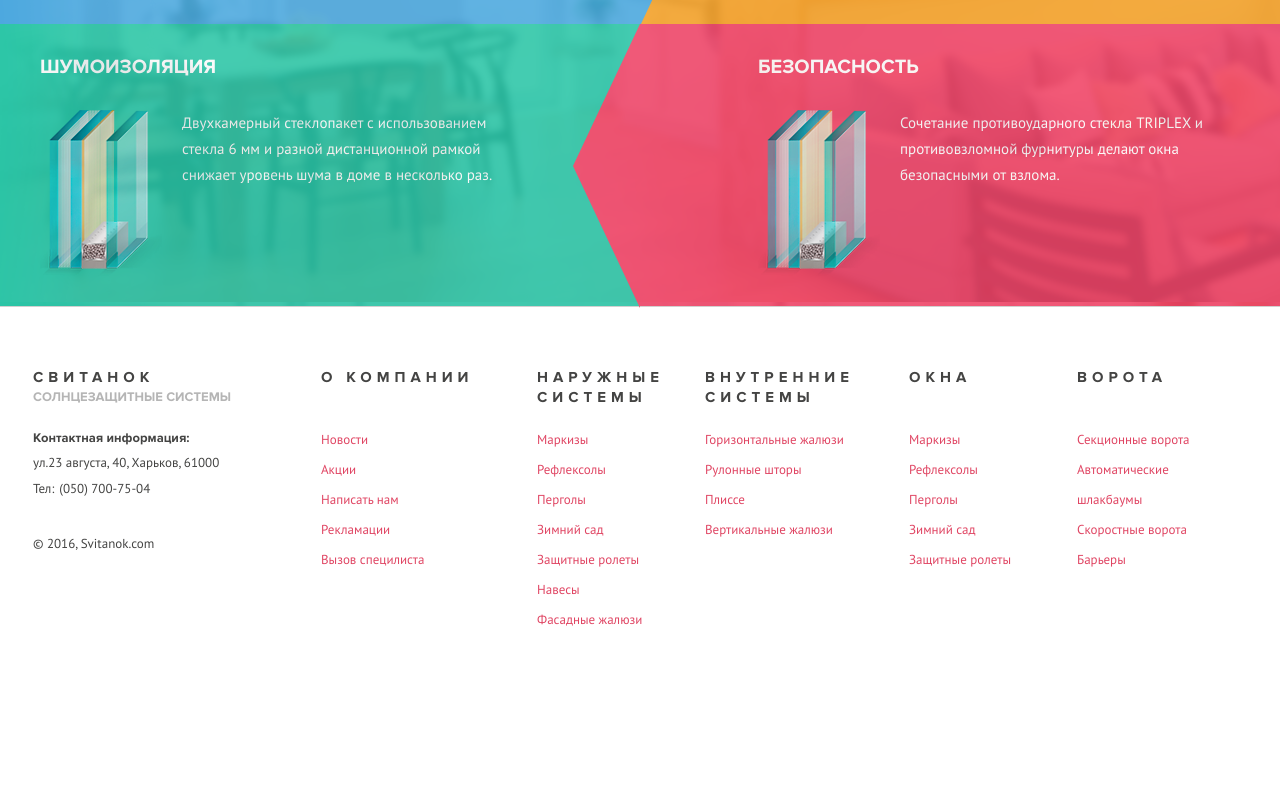
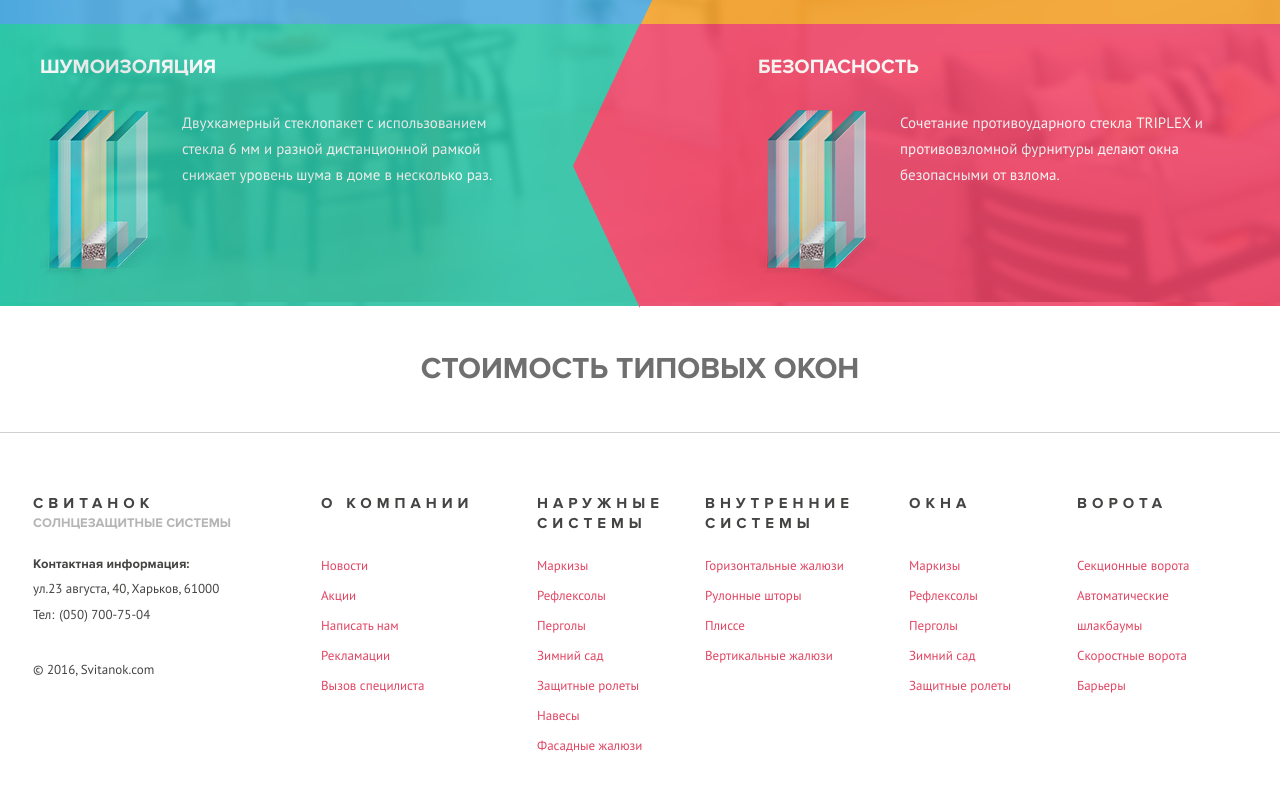
Before and after one commit to saynschuman/svitanok, a website: page src/windows-calculator.html in a window 1280 px wide. Shown: the part 2909-3698 px from the top of the page. Before the commit the page ends 3576 px from the top, so only its background shows below. Drawn offline with nearby package versions, Linux system fonts and the light colour scheme; some packages are replaced by stand-ins of ours.

Commit message:
window-cost started

```diff
--- a/src/scss/style.scss
+++ b/src/scss/style.scss
@@ -4091,4 +4091,14 @@ main.windows-calculator-container {
       }
     }
   }
-}
+  .window-cost {
+    .title {
+      font-size: 30px;
+      color: #6f6f6f;
+      text-align: center;
+      padding: 50px 0;
+      font-family: 'ProximaNovaBold', Arial, sans-serif;
+      text-transform: uppercase;
+    }
+  }
+}
--- a/src/windows-calculator.html
+++ b/src/windows-calculator.html
@@ -509,6 +509,11 @@
 			</div>
 		</div>
 	</div>
+	<div class="window-cost">
+		<div class="container">
+			<div class="title">Стоимость типовых окон</div>
+		</div>
+	</div>
 </main>
 <footer class="main-footer">
 	<div class="container">
```
Also changed, not shown: src/html/windows-calculator.html (+5 -0 lines), src/css/style.css.
